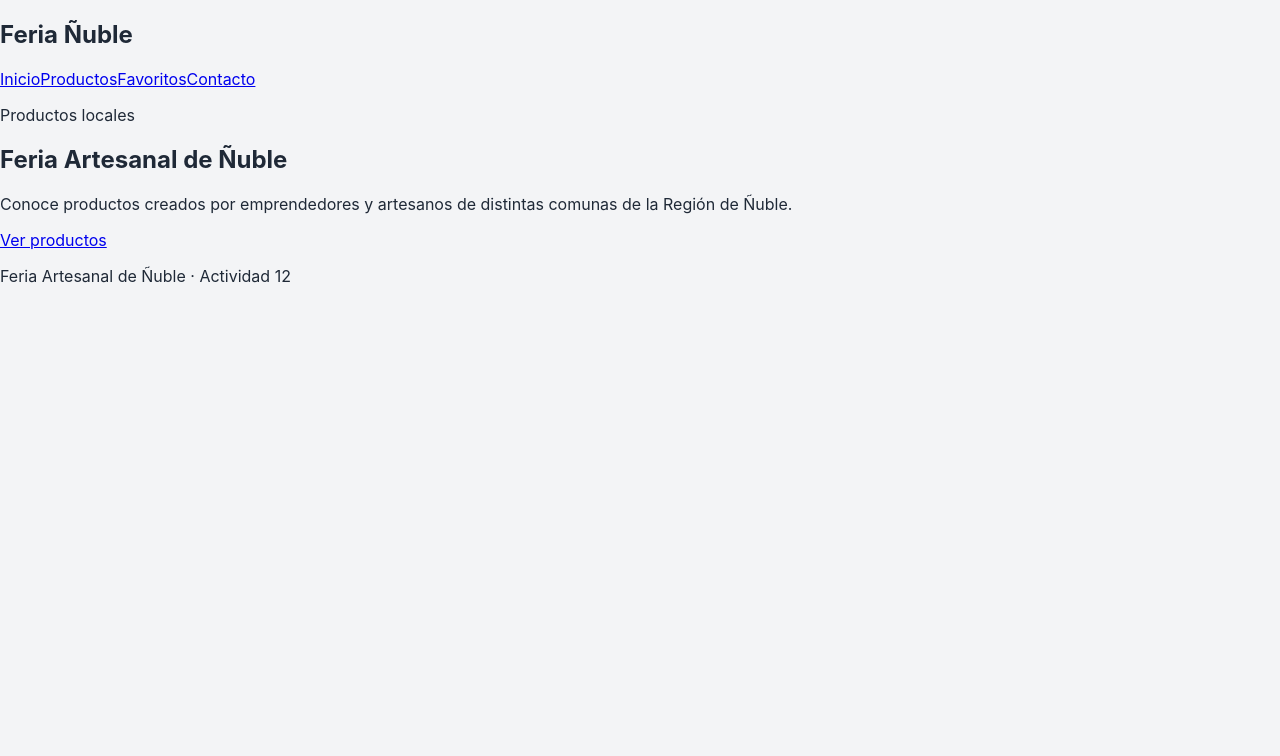
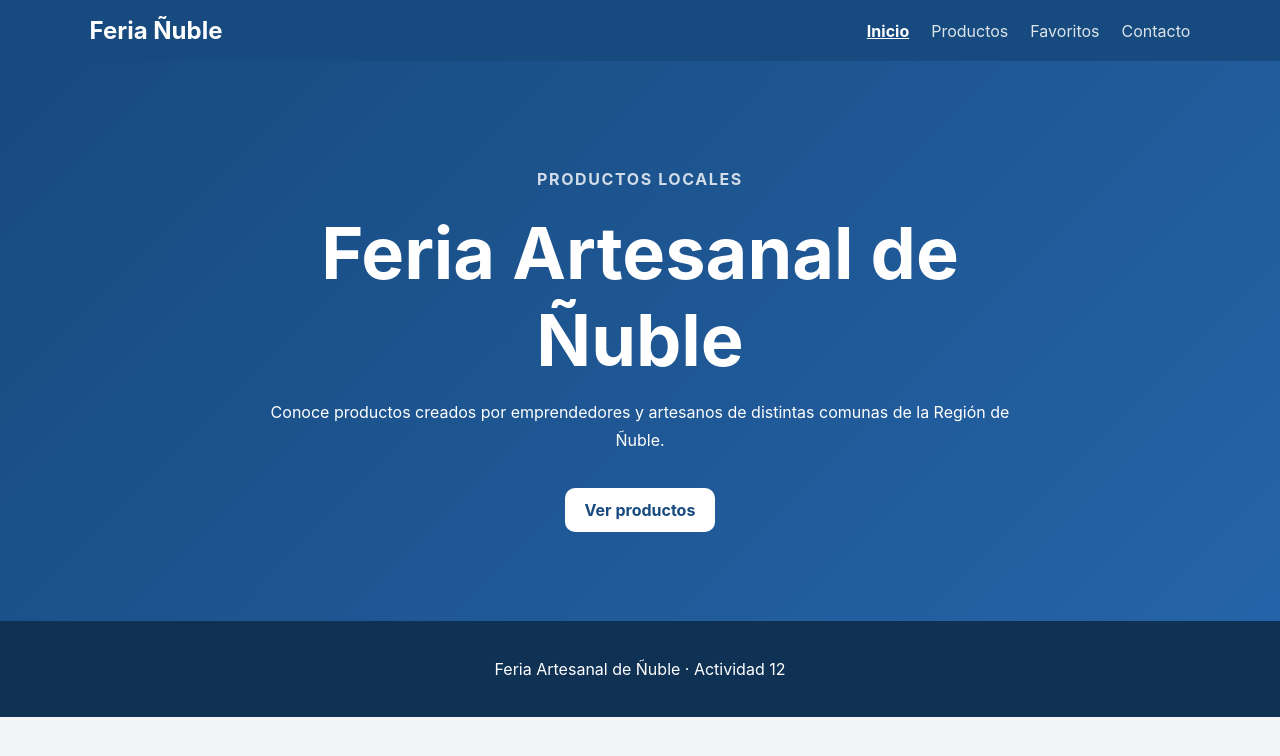
Before and after one commit to manupunkk/Ingenieria-Web, a Vue app: page / in a window 1280 px wide. Shown: the top 756 px of the page. Built offline with nearby package versions, Linux system fonts and the light colour scheme; the HTML template or start-up script is replaced by a standard one.

Commit message:
Actividad 12: agregar contacto pagina 404 y estilos

```diff
--- a/src/style.css
+++ b/src/style.css
@@ -18,10 +18,279 @@ body {
 
 button,
 input,
-select {
+select,
+textarea {
   font: inherit;
 }
 
-button {
+/* NAVBAR */
+
+.navbar {
+  display: flex;
+  justify-content: space-between;
+  align-items: center;
+  padding: 16px 7%;
+  background: #174a7e;
+  color: white;
+}
+
+.marca h2 {
+  margin: 0;
+}
+
+.navbar nav {
+  display: flex;
+  gap: 22px;
+}
+
+.navbar a {
+  color: white;
+  text-decoration: none;
+  opacity: .85;
+}
+
+.navbar a:hover {
+  opacity: 1;
+}
+
+.navbar a.router-link-active {
+  font-weight: bold;
+  text-decoration: underline;
+  opacity: 1;
+}
+
+/* GENERAL */
+
+.pagina {
+  width: min(1100px, 92%);
+  margin: 32px auto;
+  min-height: 65vh;
+}
+
+.pagina h1 {
+  color: #174a7e;
+}
+
+/* INICIO */
+
+.hero {
+  min-height: 70vh;
+  display: grid;
+  place-items: center;
+  padding: 40px 8%;
+  text-align: center;
+  color: white;
+  background: linear-gradient(135deg, #174a7e, #2563a8);
+}
+
+.hero > div {
+  max-width: 750px;
+}
+
+.hero h1 {
+  margin: 8px 0;
+  font-size: clamp(2.4rem, 6vw, 4.5rem);
+}
+
+.hero p {
+  line-height: 1.7;
+}
+
+.etiqueta {
+  font-weight: bold;
+  text-transform: uppercase;
+  letter-spacing: .1em;
+  opacity: .8;
+}
+
+.boton-principal {
+  display: inline-block;
+  margin-top: 18px;
+  padding: 12px 20px;
+  border-radius: 10px;
+  background: white;
+  color: #174a7e;
+  font-weight: bold;
+  text-decoration: none;
+}
+
+/* FILTROS */
+
+.filtros {
+  display: flex;
+  gap: 12px;
+  margin: 20px 0 28px;
+  flex-wrap: wrap;
+}
+
+.filtros input,
+.filtros select {
+  padding: 11px 14px;
+  border: 1px solid #cbd5e1;
+  border-radius: 9px;
+  background: white;
+}
+
+.filtros input {
+  flex: 1;
+  min-width: 230px;
+}
+
+/* PRODUCTOS */
+
+.productos-grid {
+  display: grid;
+  grid-template-columns: repeat(auto-fit, minmax(230px, 1fr));
+  gap: 20px;
+}
+
+.producto-card {
+  overflow: hidden;
+  border: 1px solid #e2e8f0;
+  border-radius: 15px;
+  background: white;
+  box-shadow: 0 5px 18px rgba(15, 23, 42, .08);
+}
+
+.producto-card img {
+  width: 100%;
+  height: 210px;
+  object-fit: cover;
+}
+
+.contenido-producto {
+  padding: 17px;
+}
+
+.contenido-producto h3 {
+  margin: 8px 0;
+}
+
+.categoria {
+  display: inline-block;
+  padding: 4px 9px;
+  border-radius: 20px;
+  background: #eaf2ff;
+  color: #174a7e;
+  font-size: .8rem;
+  font-weight: bold;
+}
+
+.acciones {
+  display: flex;
+  gap: 10px;
+  margin-top: 18px;
+}
+
+.acciones a,
+.acciones button {
+  flex: 1;
+  padding: 9px;
+  border: 0;
+  border-radius: 8px;
+  text-align: center;
+  text-decoration: none;
+}
+
+.acciones a {
+  background: #174a7e;
+  color: white;
+}
+
+.acciones button {
+  background: #e2e8f0;
+  color: #1f2937;
   cursor: pointer;
 }
+
+/* DETALLE */
+
+.detalle-producto {
+  display: grid;
+  grid-template-columns: minmax(260px, 1fr) 1fr;
+  gap: 32px;
+  align-items: start;
+}
+
+.detalle-producto img {
+  width: 100%;
+  max-height: 500px;
+  object-fit: cover;
+  border-radius: 15px;
+}
+
+/* CONTACTO */
+
+.formulario {
+  display: grid;
+  gap: 10px;
+  max-width: 650px;
+  padding: 24px;
+  border-radius: 14px;
+  background: white;
+}
+
+.formulario input,
+.formulario textarea {
+  padding: 11px;
+  border: 1px solid #cbd5e1;
+  border-radius: 8px;
+}
+
+.formulario button {
+  margin-top: 8px;
+  padding: 11px;
+  border: 0;
+  border-radius: 8px;
+  background: #174a7e;
+  color: white;
+  font-weight: bold;
+  cursor: pointer;
+}
+
+.error {
+  color: #b42318;
+}
+
+.correcto {
+  color: #18794e;
+}
+
+/* 404 */
+
+.pagina-404 {
+  text-align: center;
+  padding-top: 70px;
+}
+
+.pagina-404 h1 {
+  margin: 0;
+  font-size: 6rem;
+}
+
+/* FOOTER */
+
+footer {
+  padding: 22px;
+  text-align: center;
+  background: #0f3154;
+  color: white;
+}
+
+/* RESPONSIVE */
+
+@media (max-width: 700px) {
+  .navbar {
+    flex-direction: column;
+    gap: 12px;
+  }
+
+  .navbar nav {
+    flex-wrap: wrap;
+    justify-content: center;
+  }
+
+  .detalle-producto {
+    grid-template-columns: 1fr;
+  }
+}
--- /dev/null
+++ b/src/views/ContactoView.vue
@@ -0,0 +1,44 @@
+<script setup>
+import { ref } from 'vue'
+
+const nombre = ref('')
+const correo = ref('')
+const mensaje = ref('')
+const error = ref('')
+const enviado = ref(false)
+
+function enviar() {
+  if (!nombre.value || !correo.value || !mensaje.value) {
+    error.value = 'Debe completar todos los campos.'
+    enviado.value = false
+    return
+  }
+
+  error.value = ''
+  enviado.value = true
+}
+</script>
+
+<template>
+  <section class="pagina">
+    <h1>Contacto</h1>
+
+    <form class="formulario" @submit.prevent="enviar">
+      <label>Nombre</label>
+      <input v-model="nombre" type="text" />
+
+      <label>Correo electrónico</label>
+      <input v-model="correo" type="email" />
+
+      <label>Mensaje</label>
+      <textarea v-model="mensaje" rows="5"></textarea>
+
+      <button type="submit">Enviar</button>
+    </form>
+
+    <p v-if="error" class="error">{{ error }}</p>
+    <p v-if="enviado" class="correcto">
+      Mensaje registrado correctamente.
+    </p>
+  </section>
+</template>
--- /dev/null
+++ b/src/views/NotFoundView.vue
@@ -0,0 +1,11 @@
+<template>
+  <section class="pagina pagina-404">
+    <h1>404</h1>
+    <h2>Página no encontrada</h2>
+    <p>La dirección solicitada no existe.</p>
+
+    <RouterLink to="/">
+      Regresar al inicio
+    </RouterLink>
+  </section>
+</template>
```
